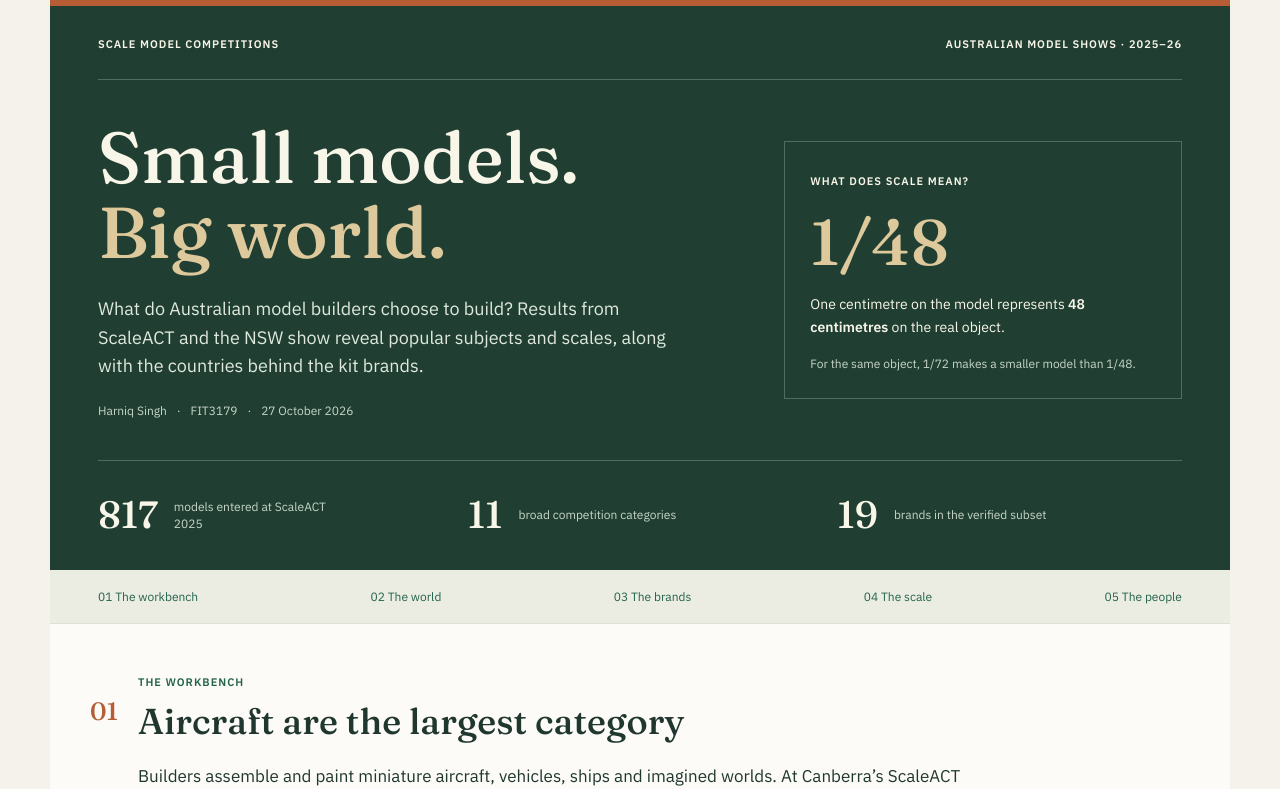
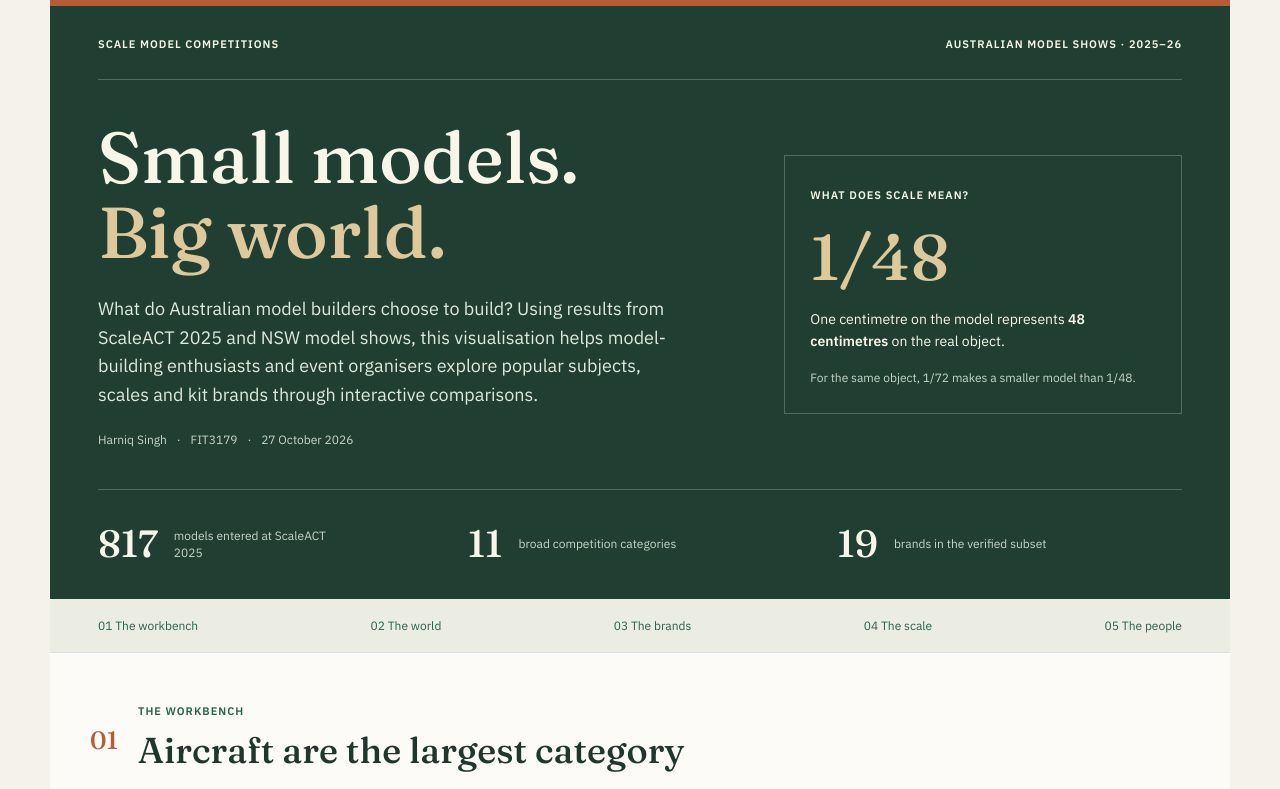
Before and after one commit to harniq/FIT3179-Model-Building, a plain HTML site: page index.html in a window 1280 px wide. Shown: the top 789 px of the page. Drawn offline with Linux system fonts and the light colour scheme; a script that the page names is missing.

Commit message:
Update index.html

```diff
--- a/index.html
+++ b/index.html
@@ -25,8 +25,9 @@
         <div>
           <h1>Small models.<br/><em>Big world.</em></h1>
           <p class="standfirst">
-            What do Australian model builders choose to build? Results from ScaleACT and the NSW show reveal
-            popular subjects and scales, along with the countries behind the kit brands.
+          What do Australian model builders choose to build? Using results from ScaleACT 2025
+          and NSW model shows, this visualisation helps model-building enthusiasts and event
+          organisers explore popular subjects, scales and kit brands through interactive comparisons.
           </p>
           <p class="byline">Harniq Singh <span>·</span> FIT3179 <span>·</span> 27 October 2026</p>
         </div>
```
